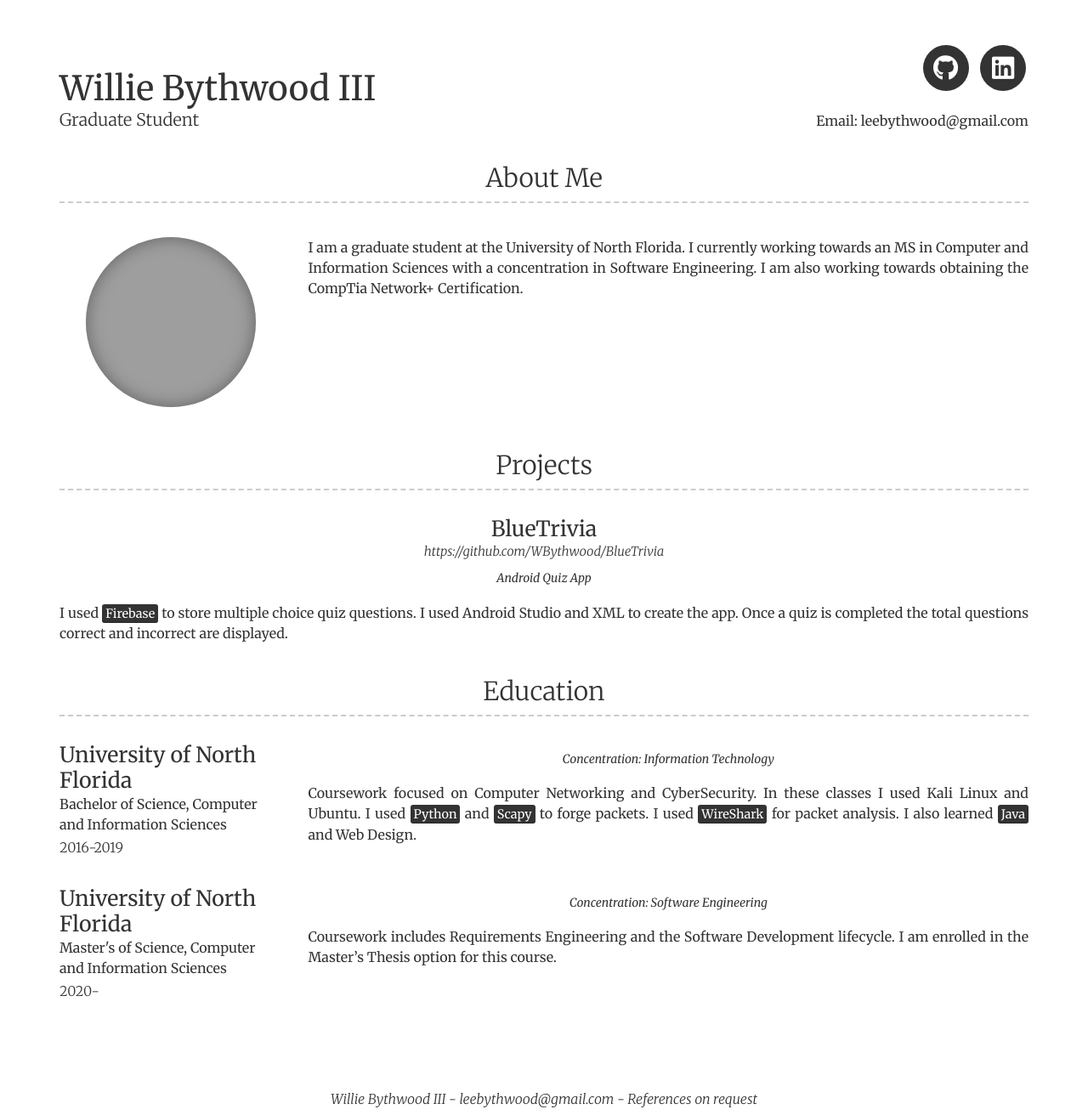
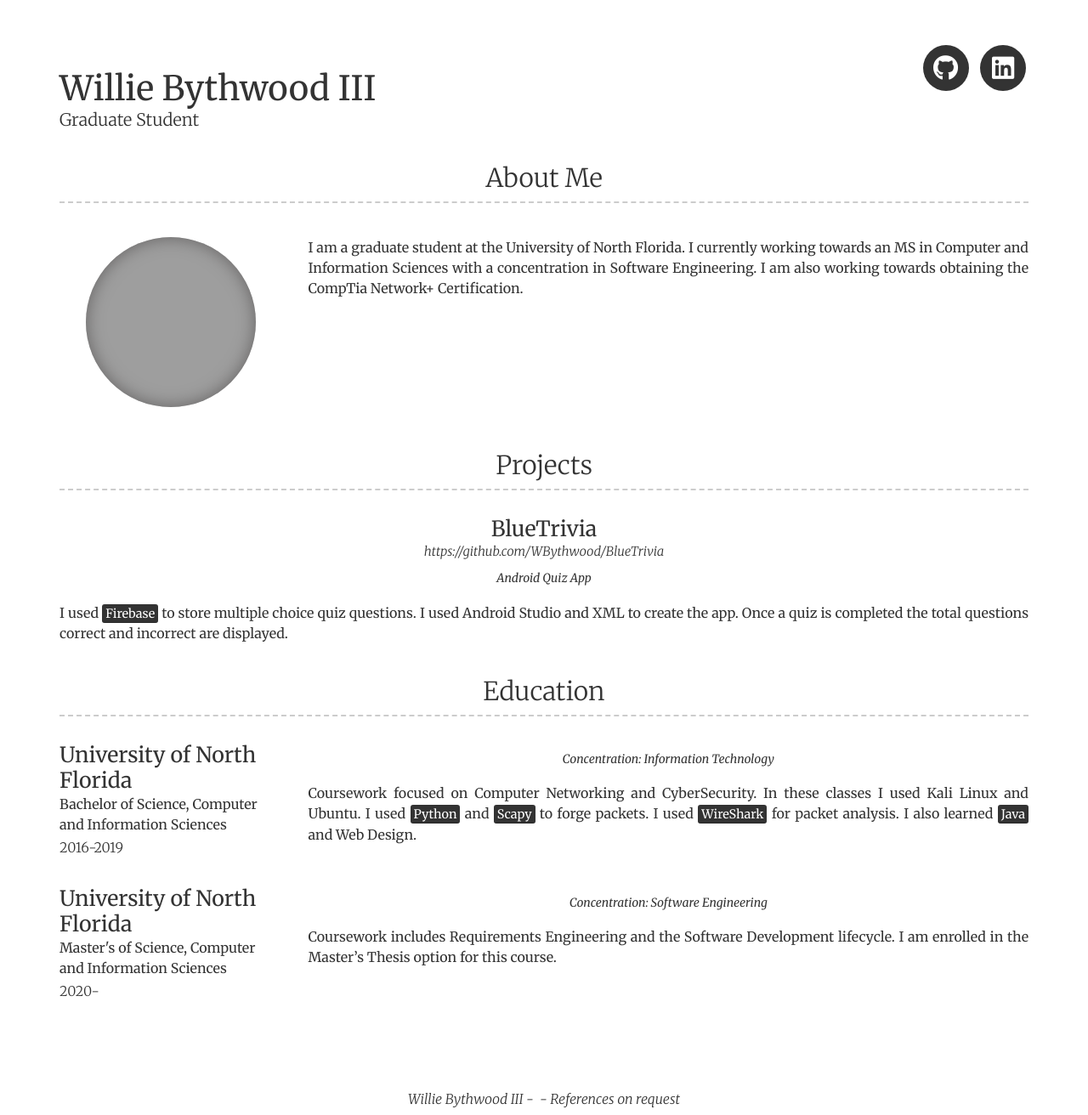
Before and after one commit to WBythwood/WBythwood.github.io, a Jekyll site: the page built from index.md, in a window 1280 px wide. Shown: the whole page at 85% size. Built offline with Jekyll 4.4.1, drawn with Linux system fonts in a browser that asks for light colours; nearby versions of some CDN libraries; grey boxes are pictures that could not be loaded.

Commit message:
Update _config.yml

```diff
--- a/_config.yml
+++ b/_config.yml
@@ -5,7 +5,7 @@ repository: Git repository where your resume will be hosted, only required if yo
 # Personal info
 name: Willie Bythwood III
 title: Graduate Student
-email: leebythwood@gmail.com
+email:
 phone:
 website:
 
```
